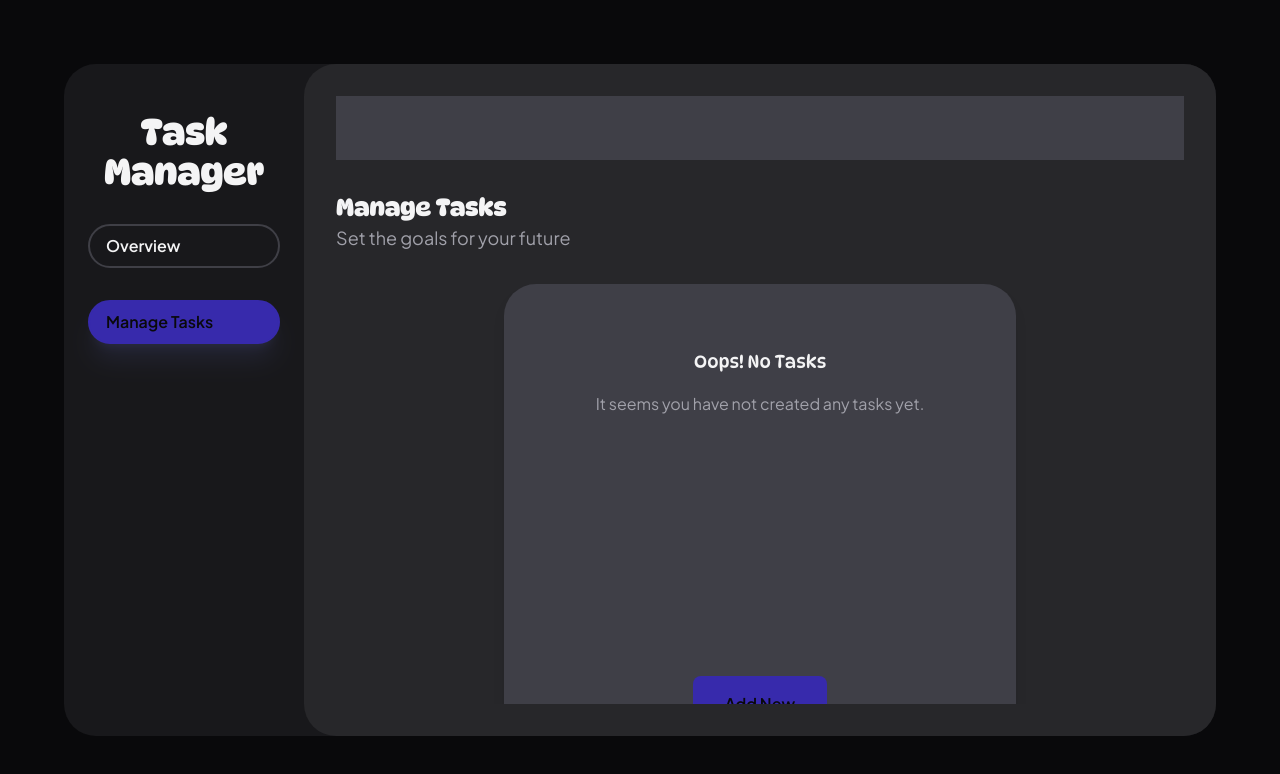
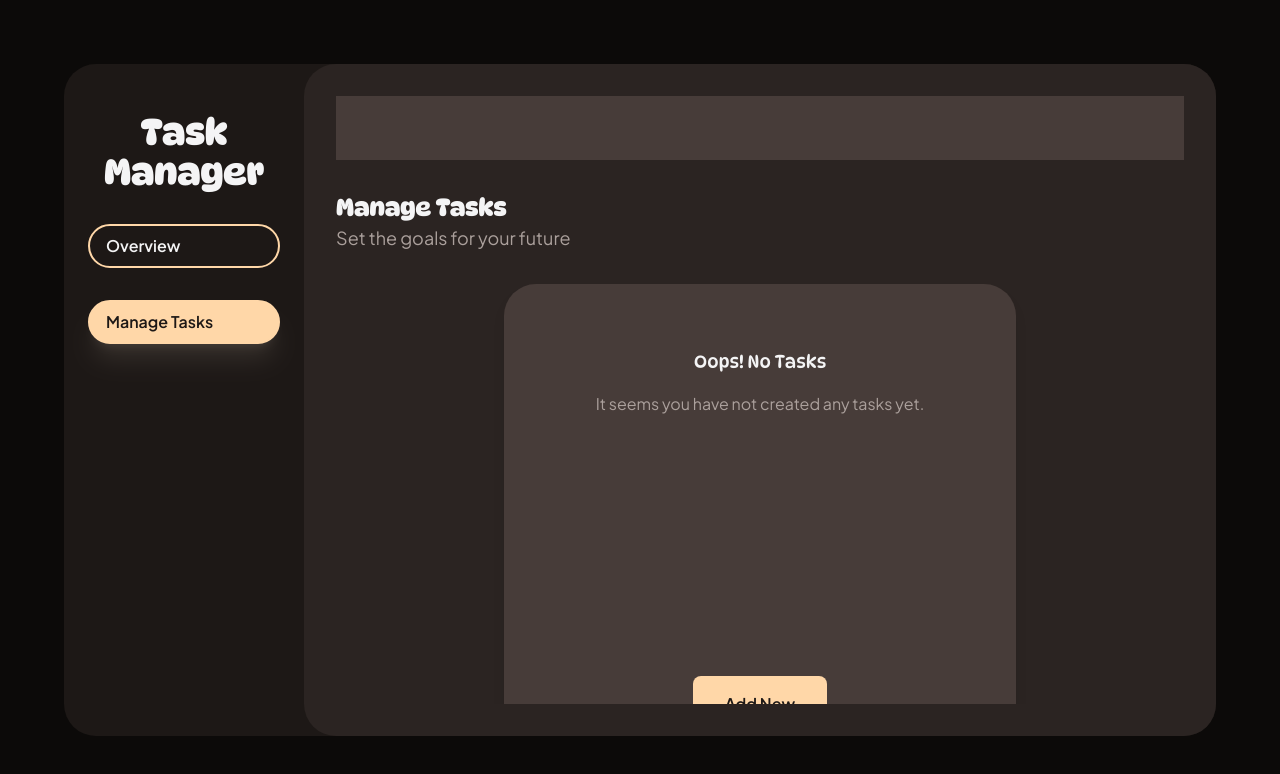
Before and after one commit to itsdingos/task-manager, a React (Vite) app: page /AllTasks in a window 1280 px wide. Shown: the top 774 px of the page. Built offline with nearby package versions, Linux system fonts and the light colour scheme.

Commit message:
feat: update color scheme and add animations for modal and backdrop transitions

```diff
--- a/src/App.jsx
+++ b/src/App.jsx
@@ -38,12 +38,12 @@ function App() {
 
   return (
     <div className="bg-background h-screen flex justify-center items-center p-16 font-default">
-      <div className="bg-surface w-full h-full rounded-4xl flex">
+      <div className="bg-surface-primary w-full h-full rounded-4xl flex">
         <aside>
           <Sidebar />
         </aside>
 
-        <main className="w-full h-full bg-surface-hover rounded-4xl">
+        <main className="w-full h-full bg-surface-secondary rounded-4xl">
           <div className="p-8 h-full">
             <Outlet context={{ tasks, setTasks }} />
           </div>
--- a/src/assets/pages/alltasks/AllTasks.jsx
+++ b/src/assets/pages/alltasks/AllTasks.jsx
@@ -12,7 +12,7 @@ function AllTasks() {
     <div className="h-full flex flex-col">
       {taskToDelete !== null && <Warning taskToDelete={taskToDelete} setToDeleteTask={setTaskToDelete} setTasks={setTasks} />}
 
-      <div className="bg-surface-accent w-full h-16 shrink-0">
+      <div className="bg-surface-tertiary w-full h-16 shrink-0">
       </div>
 
       <h1 className="font-title font-bold text-text text-2xl mt-8">
--- a/src/assets/pages/alltasks/EmptyTasksNotice.jsx
+++ b/src/assets/pages/alltasks/EmptyTasksNotice.jsx
@@ -1,6 +1,6 @@
 function EmptyTasksNotice() {
   return (
-    <div className="bg-surface-accent mx-auto w-lg h-128 p-16 text-text flex flex-col items-center rounded-4xl shadow-lg">
+    <div className="bg-surface-tertiary mx-auto w-lg h-128 p-16 text-text flex flex-col items-center rounded-4xl shadow-lg">
       <h2 className="font-title text-lg mb-4">Oops! No Tasks</h2>
       <p className="font-normal text-text-secondary">It seems you have not created any tasks yet.</p>
       <button className="
--- a/src/assets/pages/alltasks/TaskItem.jsx
+++ b/src/assets/pages/alltasks/TaskItem.jsx
@@ -13,7 +13,7 @@ function TaskItem({ task, setTaskToDelete }) {
   const today = dayjs();
 
   return (
-    <div className="flex justify-between bg-surface-accent p-6 rounded-3xl mb-4">
+    <div className="flex justify-between bg-surface-tertiary p-6 rounded-3xl mb-4">
       <div className="flex flex-col">
         <div className="flex">
           <div className="w-16 h-16 bg-text rounded-full mr-4 mb-4"></div>
--- a/src/assets/pages/alltasks/Warning.jsx
+++ b/src/assets/pages/alltasks/Warning.jsx
@@ -11,15 +11,20 @@ function Warning({ taskToDelete, setToDeleteTask, setTasks }) {
   }
 
   return createPortal(
-    <div className="fixed inset-0 bg-black/25 flex justify-center items-center">
+    <div className="
+      fixed inset-0 bg-black/25 flex justify-center items-center
+      animate-[backdrop-in_200ms_ease-out_forwards]
+    ">
       <div className="
           w-[50%] max-w-lg
           min-h-48 max-h-[90vh]
           p-6
           rounded-4xl
-          bg-surface-accent
+          bg-surface-tertiary
           flex flex-col justify-between
           overflow-y-auto
+
+          animate-[modal-in_200ms_ease-out_forwards]
         ">
         <p className="text-text text-lg">Are you sure you want to delete this task?<br />
           <span className="font-bold">(This action cannot be undone)</span>
--- a/src/index.css
+++ b/src/index.css
@@ -18,21 +18,21 @@
   --font-title: "DynaPuff", sans-serif;
   --font-default: "PlusJakartaSans", sans-serif;
 
-  --color-background: oklch(14.1% 0.005 285.823);
-  --color-surface: oklch(21% 0.006 285.885);
-  --color-surface-hover: oklch(27.4% 0.006 286.033);
-  --color-surface-accent: oklch(37% 0.013 285.805);
+  --color-background: oklch(14.7% 0.004 49.3);
+  --color-surface-primary: oklch(21.4% 0.009 43.1);
+  --color-surface-secondary: oklch(26.8% 0.011 36.5);
+  --color-surface-tertiary: oklch(36.7% 0.016 35.7);
 
   --color-text: #f4f4f5;
-  --color-text-secondary: #a1a1aa;
+  --color-text-secondary: oklch(71.4% 0.014 41.2);
   --color-text-muted: #71717a;
 
-  --color-border: #3f3f46;
+  --color-border: oklch(90.1% 0.076 70.697);
 
-  --color-highlight-background: oklch(39.8% 0.195 277.366);
-  --color-highlight-text: oklch(14.1% 0.005 285.823);
+  --color-highlight-background: oklch(90.1% 0.076 70.697);
+  --color-highlight-text: oklch(21.4% 0.009 43.1);
   --color-highlight-border: var(--color-highlight-background);
-  --color-highlight-glow: oklch(67.3% 0.182 276.935);
+  --color-highlight-glow: oklch(95.4% 0.038 75.164);
 
   --color-success: oklch(76.5% 0.177 163.223);
   --color-warning: oklch(92.4% 0.12 95.746);
@@ -43,3 +43,47 @@
 body {
   @apply --font-default;
 }
+
+@keyframes modal-in {
+  from {
+    opacity: 0;
+    transform: translateY(-1rem);
+  }
+
+  to {
+    opacity: 1;
+    transform: translateY(0);
+  }
+}
+
+@keyframes modal-out {
+  from {
+    opacity: 1;
+    transform: translateY(0);
+  }
+
+  to {
+    opacity: 0;
+    transform: translateY(1rem);
+  }
+}
+
+@keyframes backdrop-in {
+  from {
+    opacity: 0;
+  }
+
+  to {
+    opacity: 1;
+  }
+}
+
+@keyframes backdrop-out {
+  from {
+    opacity: 1;
+  }
+
+  to {
+    opacity: 0;
+  }
+}
```
